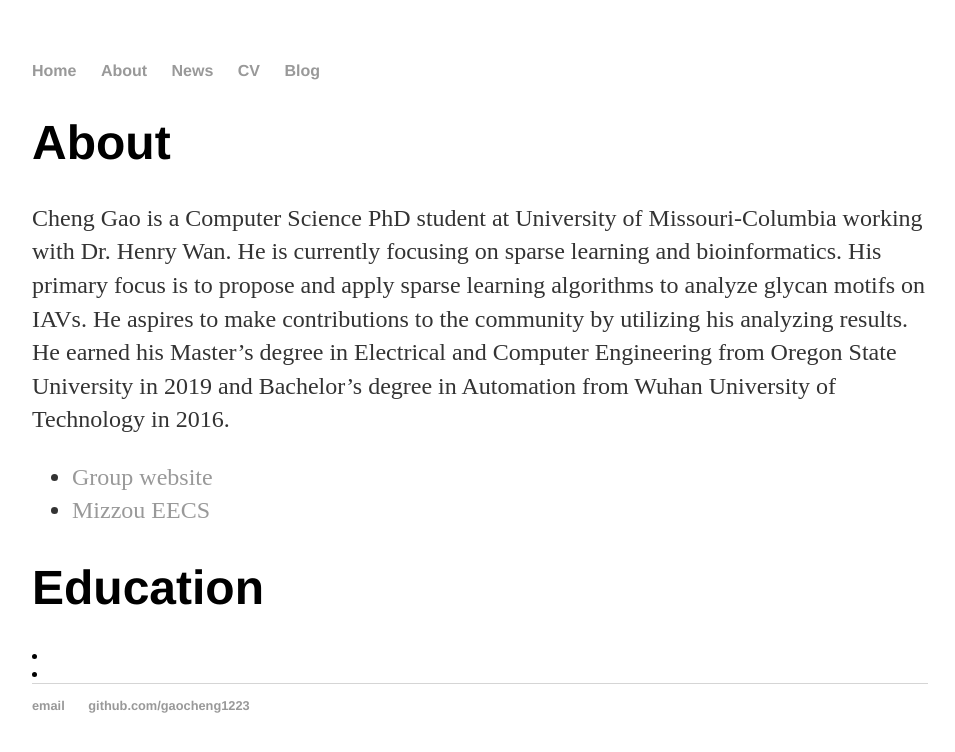
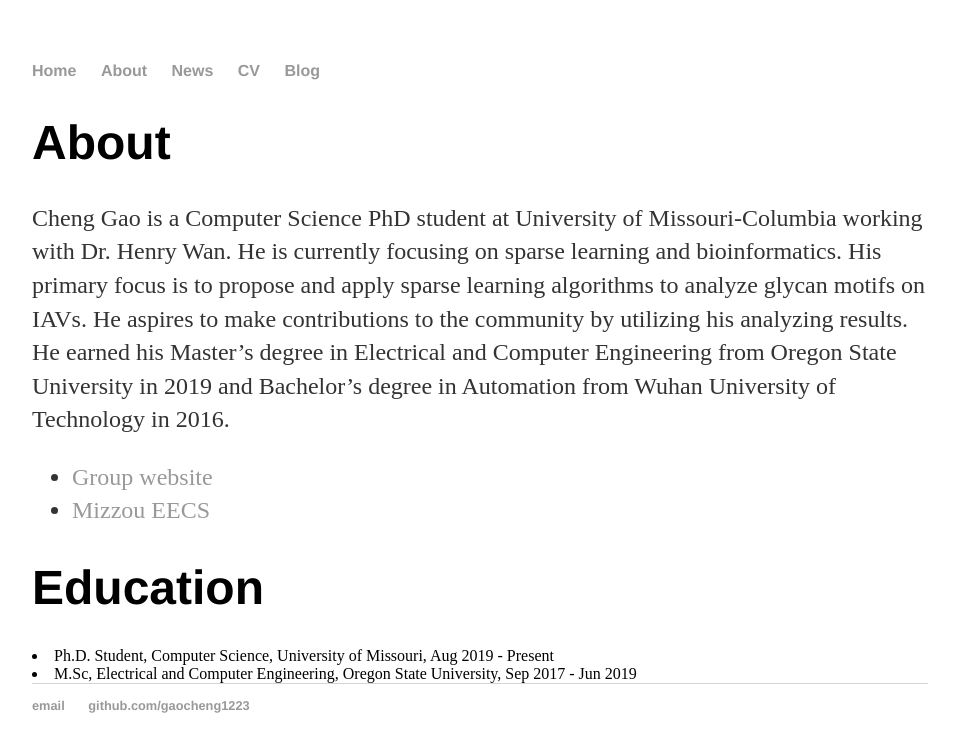
Before and after one commit to gaocheng1994/gaocheng1223.github.io, a Jekyll site: the page built from about/index.html, in a window 1280 px wide. Shown: the top 752 px of the page, without its empty margins (160-1115 px from the left). Built offline with Jekyll 4.4.1, drawn with Linux system fonts in a browser that asks for light colours.

Commit message:
Update index.html

```diff
--- a/about/index.html
+++ b/about/index.html
@@ -17,6 +17,6 @@ He earned his Master’s degree in Electrical and Computer Engineering from Oreg
 
 		<div class="education">
 			<h1>Education</h1>
-			<li><a Ph.D. Student, Computer Science, University of Missouri, Aug 2019 - Present /a></li>
-			<li><a M.Sc, Electrical and Computer Engineering, Oregon State University, Sep 2017 - Jun 2019 /a></li>
+			<li> Ph.D. Student, Computer Science, University of Missouri, Aug 2019 - Present </li>
+			<li> M.Sc, Electrical and Computer Engineering, Oregon State University, Sep 2017 - Jun 2019 </li>
 		</div>
```
